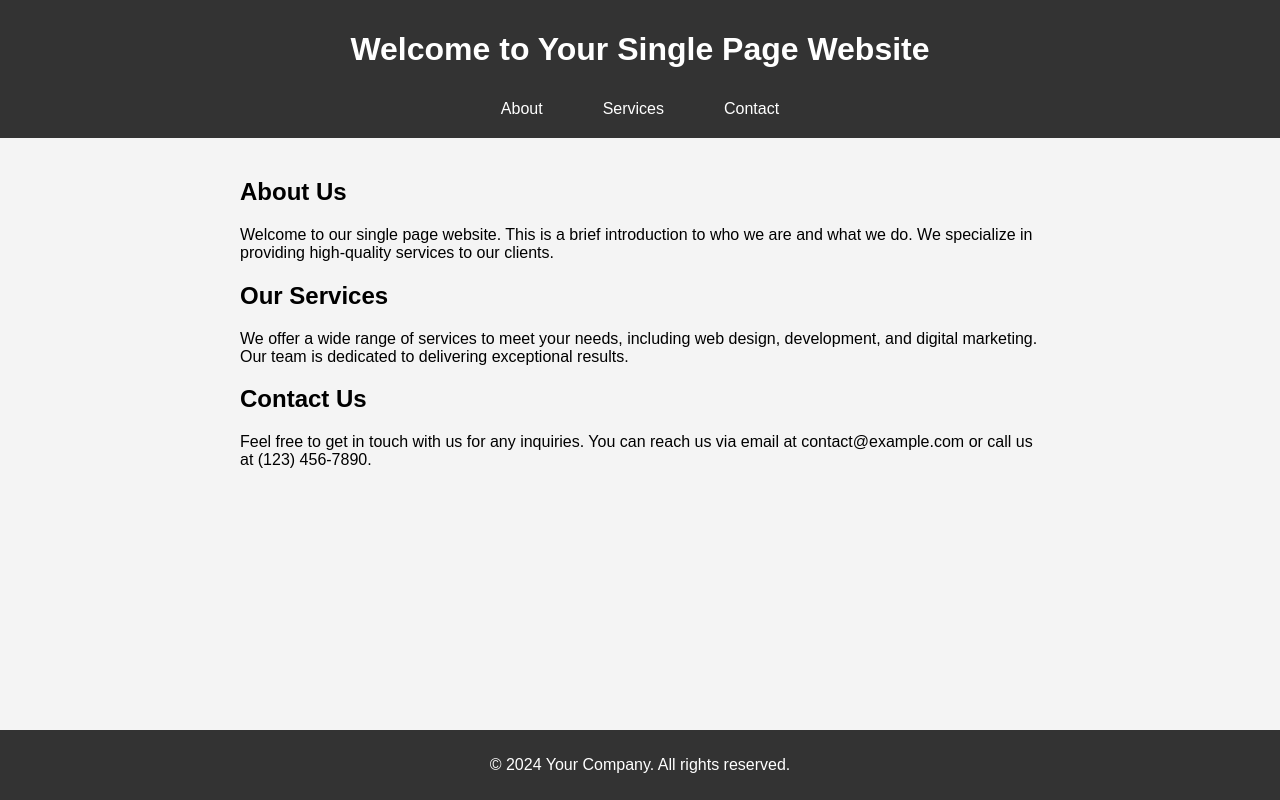
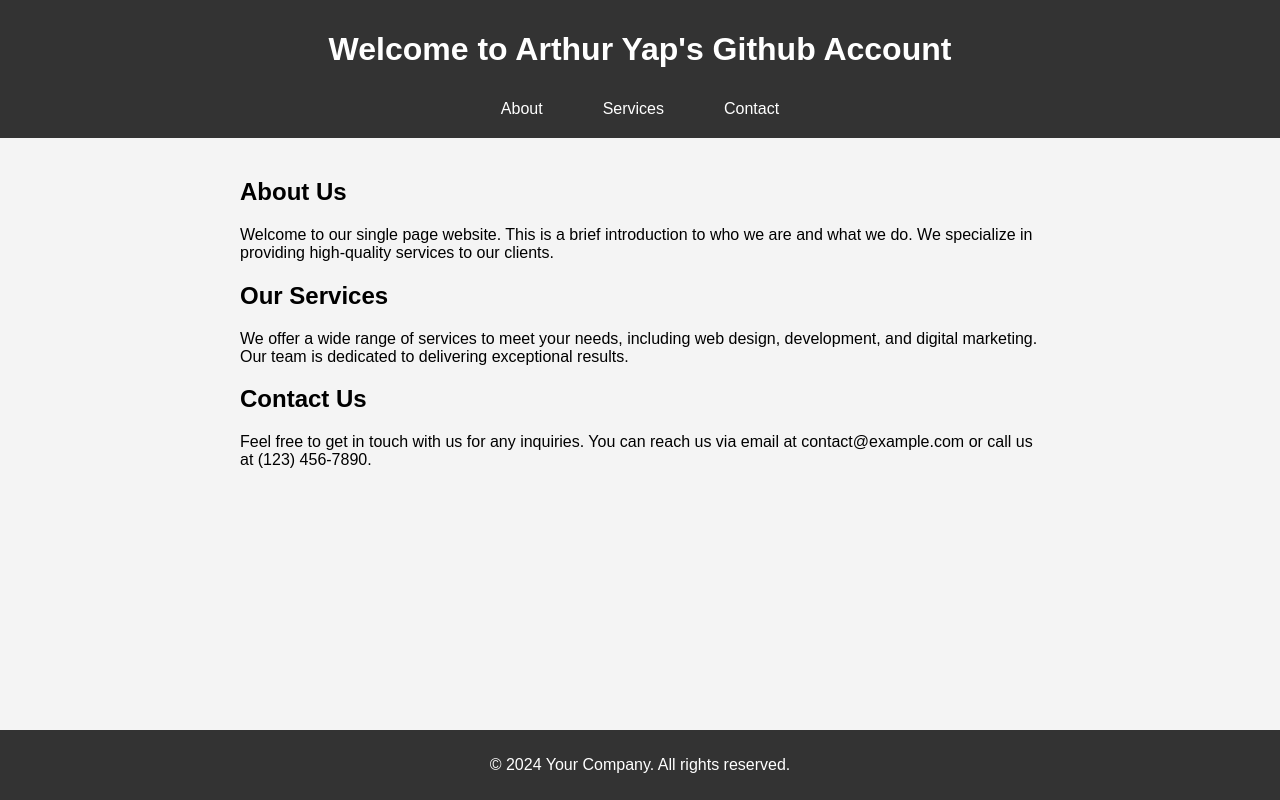
Before and after one commit to sheinweng/sheinweng.github.io, a plain HTML site: page index.html in a window 1280 px wide. Drawn offline with Linux system fonts and the light colour scheme.

Commit message:
Update index.html

```diff
--- a/index.html
+++ b/index.html
@@ -2,8 +2,8 @@
 <html lang="en">
 <head>
     <meta charset="UTF-8">
-    <meta name="viewport" content="width=device-width, initial-scale=1.0">
-    <title>Your Single Page Website</title>
+    <meta name="Arthur Yap" content="width=device-width, initial-scale=1.0">
+    <title>Welcome to Arthur Yap's Github Account</title>
     <style>
         body {
             font-family: Arial, sans-serif;
@@ -49,7 +49,7 @@
 </head>
 <body>
     <header>
-        <h1>Welcome to Your Single Page Website</h1>
+        <h1>Welcome to Arthur Yap's Github Account</h1>
         <nav>
             <a href="#about">About</a>
             <a href="#services">Services</a>
```
